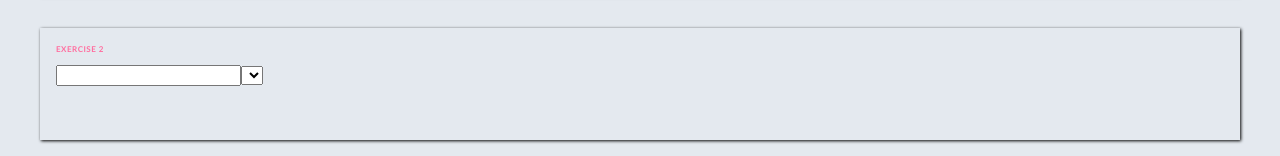
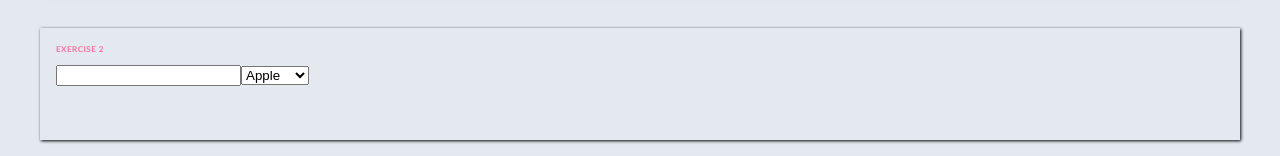
Before and after one commit to tzlilhaim/react-input-lesson-exercises, a React (Create React App) app: page / in a window 1280 px wide. Shown: the part 148-304 px from the top of the page. Built offline with nearby package versions, Linux system fonts and the light colour scheme.

Commit message:
Added solution to exercise 2

```diff
--- a/src/components/Exercise2.js
+++ b/src/components/Exercise2.js
@@ -1,23 +1,48 @@
-import React, { Component } from 'react';
+import React, { Component } from "react"
 
 class Exercise2 extends Component {
-
   constructor() {
     super()
     this.state = {
       name: "",
-        fruit: ""
+      fruit: "",
     }
+  }
+  handleInputsChange = (event) => {
+    const target = event.target
+    const value = target.value
+    let name = target.id.split("-")[0]
+    name = name === "select" ? "fruit" : name
+
+    this.state.fruit.length
+      ? null
+      : this.setState({ fruit: document.getElementById("select-input").value })
+    this.setState({ [name]: value }, () => {
+      console.log(`${this.state.name} selected ${this.state.fruit}`)
+    })
   }
 
   render() {
     return (
       <div>
-            <input id="name-input" />
-            <select id="select-input"></select>
+        <input
+          id="name-input"
+          value={this.state.name}
+          onChange={this.handleInputsChange}
+        />
+        <select
+          id="select-input"
+          value={this.state.fruit}
+          onChange={this.handleInputsChange}
+        >
+          <option>Apple</option>
+          <option>Orange</option>
+          <option>Banana</option>
+          <option>Pear</option>
+        </select>
       </div>
-    );
+    )
   }
 }
 
-export default Exercise2;
+export default Exercise2
```
Also changed, not shown: 1 other file (tests, documents, lock files or other folders). Lines whose indentation alone changed are shown as unchanged.
